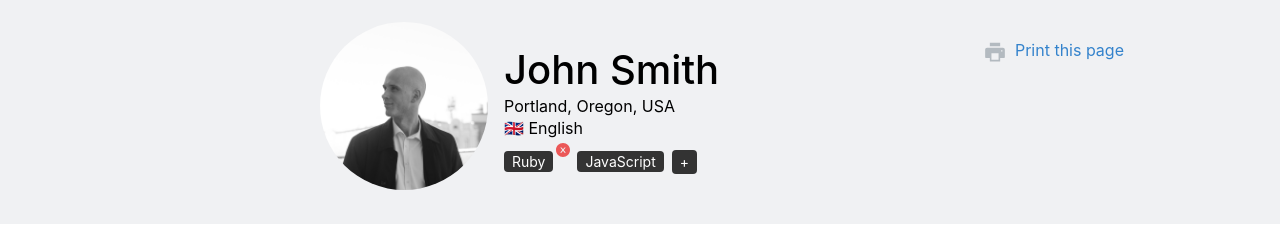
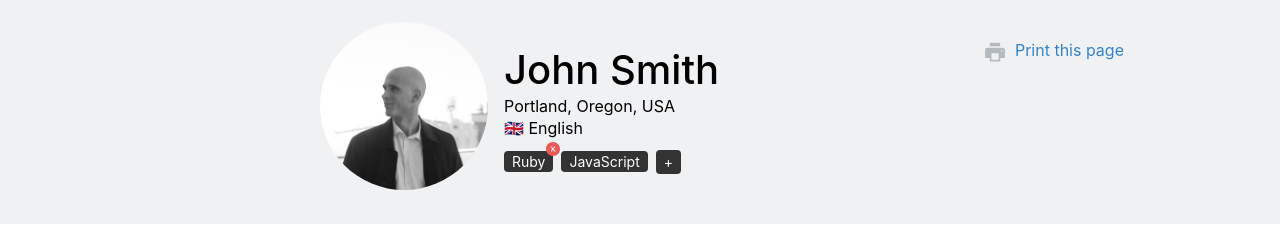
Before and after one commit to bseleng/axeta-trial, a React (Create React App) app: page / in a window 1280 px wide. Both pictures are taken after a click on the element "PHP". Shown: the top 232 px of the page. Built offline with nearby package versions, Linux system fonts and the light colour scheme.

Commit message:
style: skill delete icon fix
Took 27 minutes

```diff
--- a/src/Organisms/OrgPersonalInfo/OrgPersonalInfo.jsx
+++ b/src/Organisms/OrgPersonalInfo/OrgPersonalInfo.jsx
@@ -76,15 +76,19 @@ const OrgPersonalInfo = ({
                 key={`skill-${index}`}
                 onClick={handleClick}
                 onMouseOver={handleHover}
+                className={classes.skillBlock}
               >
                 <span id={`skill-${index}`} className={classes.skillName}>
                   {skill.text}
                 </span>
-                {deleteIcon === index ? (
-                  <span className={classes.deleteIcon}>
-                    <AiFillCloseCircle />
-                  </span>
-                ) : null}
+                <span
+                  style={{
+                    visibility: deleteIcon === index ? 'visible' : 'hidden',
+                  }}
+                  className={classes.deleteIcon}
+                >
+                  <AiFillCloseCircle />
+                </span>
               </div>
             )
           })}
--- a/src/Organisms/OrgPersonalInfo/OrgPersonalInfo.module.css
+++ b/src/Organisms/OrgPersonalInfo/OrgPersonalInfo.module.css
@@ -39,7 +39,6 @@
 
 .skillName:hover {
     background-color: #666666;
-    margin-right: 0;
 }
 
 .skillWrapper {
@@ -47,9 +46,14 @@
     flex-wrap: wrap;
 }
 
+.skillBlock {
+    position: relative;
+}
+
 .deleteIcon {
+    width: 0;
     color: #EB5757;
-    right: 6px;
-    position: relative;
-    top: -9px;
+    right: 16px;
+    position: absolute;
+    top: -5px;
 }
```
